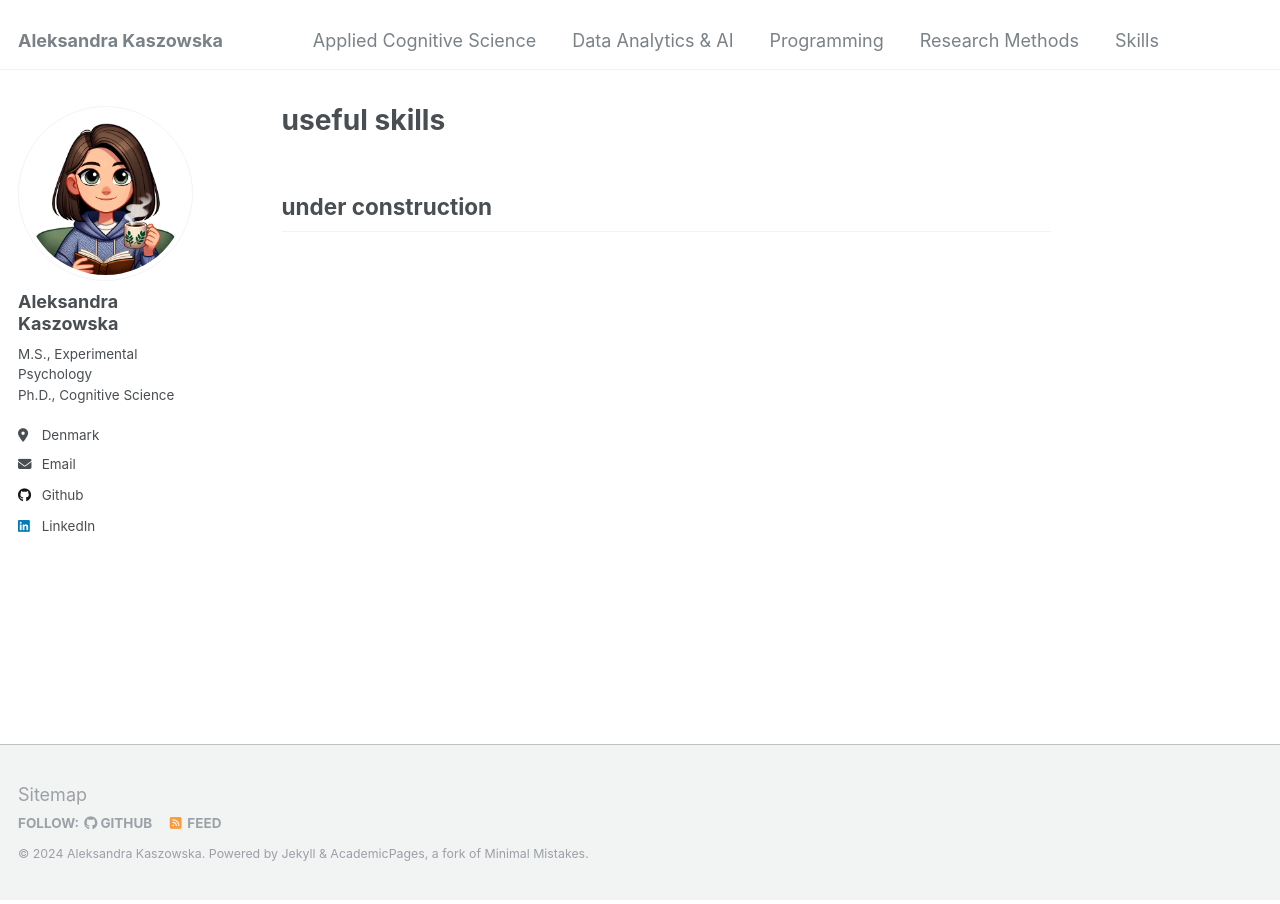
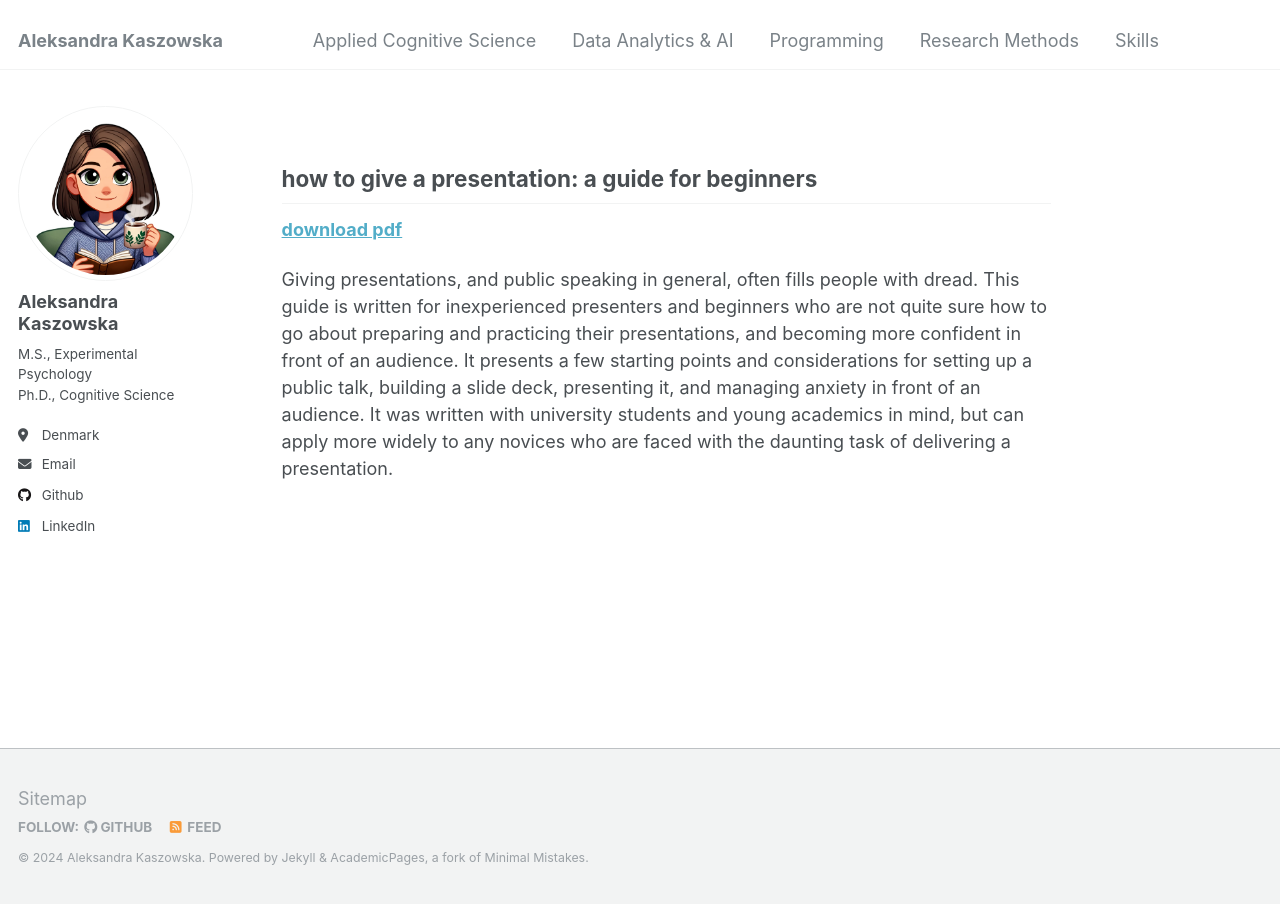
Before and after one commit to akaszowska/akaszowska.github.io, a Jekyll site: the page built from _pages/skills.md, in a window 1280 px wide. Built offline with Jekyll 4.4.1, drawn with Linux system fonts in a browser that asks for light colours.

Commit message:
Update skills.md

```diff
--- a/_pages/skills.md
+++ b/_pages/skills.md
@@ -1,5 +1,5 @@
 ---
-title: "useful skills"
+title: " "
 permalink: /skills/
 author_profile: true
 redirect_from:
@@ -7,4 +7,7 @@ redirect_from:
   - /skills.html
 ---
 
-## under construction
+## how to give a presentation: a guide for beginners
+**[download pdf](https://akaszowska.github.io/files/GivingPresentations.pdf)**
+
+Giving presentations, and public speaking in general, often fills people with dread. This guide is written for inexperienced presenters and beginners who are not quite sure how to go about preparing and practicing their presentations, and becoming more confident in front of an audience. It presents a few starting points and considerations for setting up a public talk, building a slide deck, presenting it, and managing anxiety in front of an audience. It was written with university students and young academics in mind, but can apply more widely to any novices who are faced with the daunting task of delivering a presentation.
```
